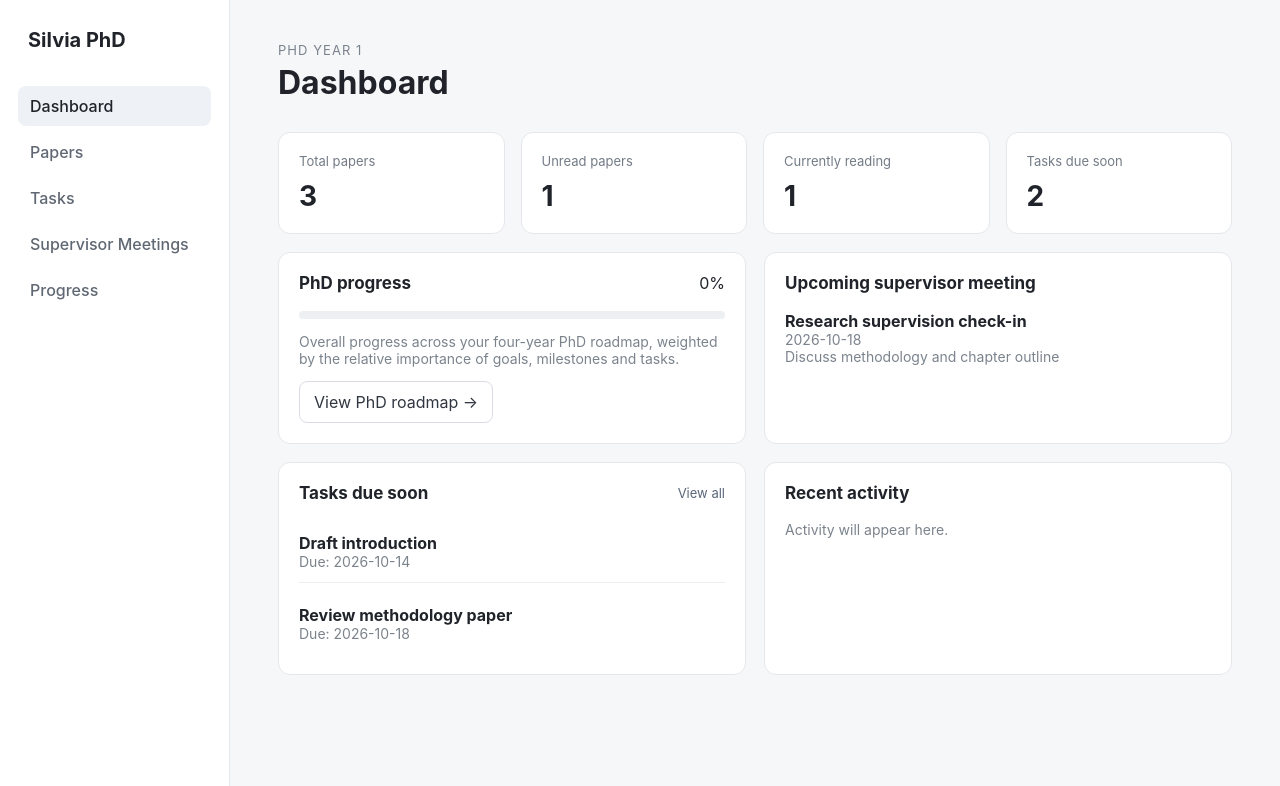
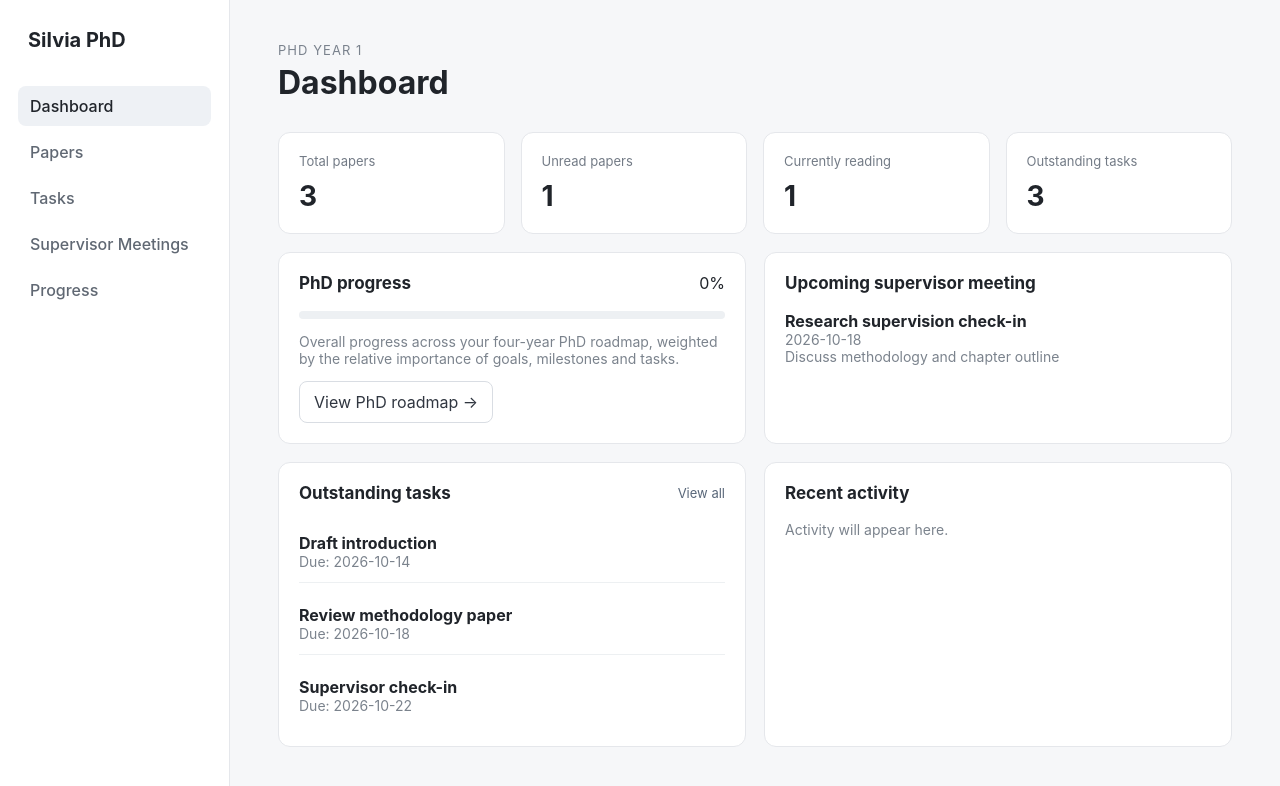
Before and after one commit to syl-27sept/PhD, a React (Vite) app: page / in a window 1280 px wide. Shown: the top 786 px of the page. Built offline with nearby package versions, Linux system fonts and the light colour scheme.

Commit message:
tasks pillll

```diff
--- a/src/App.jsx
+++ b/src/App.jsx
@@ -274,17 +274,7 @@ function App() {
     });
   }, [paperSearch, paperStatus, paperStream, papers]);
 
-  const dashboardDueSoon = useMemo(() => {
-    const today = new Date();
-    const nextWeek = new Date();
-    nextWeek.setDate(today.getDate() + 7);
-
-    return tasks.filter((task) => {
-      if (!task.due_date || task.status === 'done') return false;
-      const due = new Date(`${task.due_date}T12:00:00`);
-      return due >= today && due <= nextWeek;
-    });
-  }, [tasks]);
+  const outstandingTasks = useMemo(() => tasks.filter((task) => task.status !== 'done'), [tasks]);
 
   const nextMeeting = useMemo(() => {
     const now = new Date();
@@ -443,7 +433,7 @@ function App() {
         {activeSection === 'dashboard' && (
           <DashboardPage
             papers={papers}
-            dashboardDueSoon={dashboardDueSoon}
+            outstandingTasks={outstandingTasks}
             nextMeeting={nextMeeting}
             overallProgress={overallProgress}
             onViewProgress={() => setActiveSection('progress')}
--- a/src/pages/DashboardPage.jsx
+++ b/src/pages/DashboardPage.jsx
@@ -2,7 +2,7 @@ import StatCard from '../components/StatCard';
 
 function DashboardPage({
   papers,
-  dashboardDueSoon,
+  outstandingTasks,
   nextMeeting,
   overallProgress,
   onViewProgress,
@@ -14,7 +14,7 @@ function DashboardPage({
         <StatCard label="Total papers" value={papers.length} />
         <StatCard label="Unread papers" value={papers.filter((paper) => paper.read === 'Unread').length} />
         <StatCard label="Currently reading" value={papers.filter((paper) => paper.read === 'Reading').length} />
-        <StatCard label="Tasks due soon" value={dashboardDueSoon.length} />
+        <StatCard label="Outstanding tasks" value={outstandingTasks.length} />
       </div>
 
       <div className="grid two">
@@ -51,19 +51,19 @@ function DashboardPage({
       <div className="grid two">
         <article className="card">
           <div className="card-head">
-            <h2>Tasks due soon</h2>
+            <h2>Outstanding tasks</h2>
             <button type="button" className="text-button" onClick={() => onViewTasks()}>View all</button>
           </div>
           <div className="list">
-            {dashboardDueSoon.length ? (
-              dashboardDueSoon.slice(0, 5).map((task) => (
+            {outstandingTasks.length ? (
+              outstandingTasks.map((task) => (
                 <div key={task.id} className="list-item">
                   <strong>{task.title}</strong>
                   <div className="muted">{task.due_date ? `Due: ${task.due_date}` : 'No due date'}</div>
                 </div>
               ))
             ) : (
-              <div className="empty">No outstanding tasks.</div>
+              <div className="empty">All tasks are done.</div>
             )}
           </div>
         </article>
```
Also changed, not shown: 5 other files (tests, documents, lock files or other folders).
